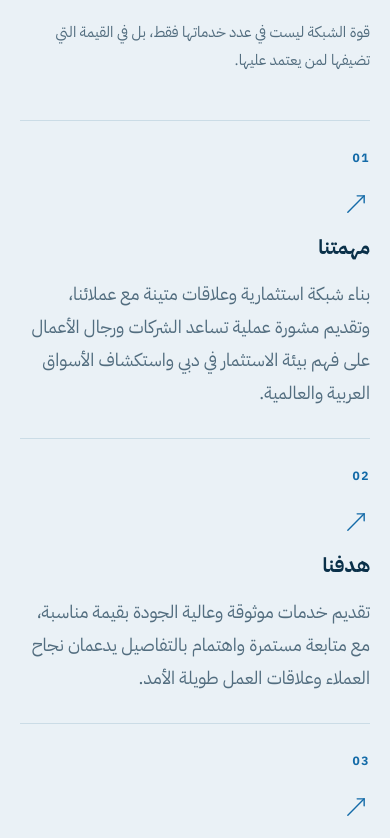
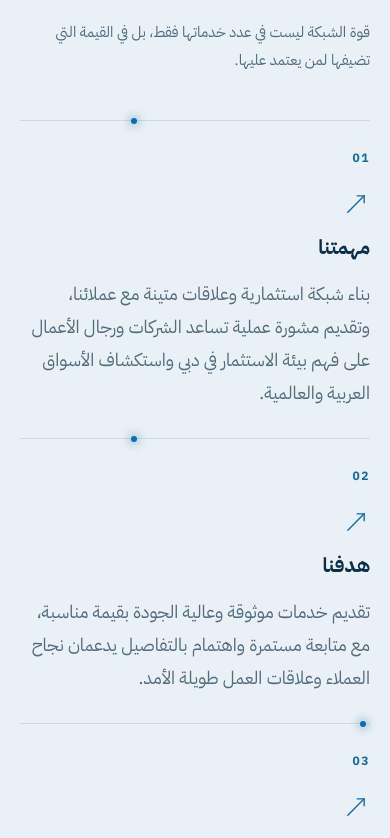
Before and after one commit to Bashar-alJabi/inbs-website, a Next.js app: page /ar/about in a window 390 px wide. Shown: the part 1942-2780 px from the top of the page. Built offline with nearby package versions, Linux system fonts and the light colour scheme; no server answers.

Commit message:
style(about): animate subtle track and divider signals across responsive principles

```diff
--- a/src/styles/about.css
+++ b/src/styles/about.css
@@ -93,7 +93,42 @@
 .inbs-story-section-head h2{margin-bottom:0}
 .inbs-story-section-head>p{color:var(--story-muted);font-size:clamp(15px,1.25vw,18px);line-height:1.85;max-width:370px;margin-bottom:5px}
 .inbs-story-principle-grid{display:grid;grid-template-columns:repeat(3,minmax(0,1fr));border-top:1px solid var(--story-line);border-bottom:1px solid var(--story-line)}
+.inbs-story-principle-grid{position:relative}
 .inbs-story-principle-grid>div{min-width:0}
+.inbs-story-principle{position:relative}
+.inbs-story-principle-track-dot,.inbs-story-principle-divider-dot{
+  position:absolute;z-index:2;width:6px;height:6px;border-radius:50%;
+  background:var(--story-accent);box-shadow:0 0 10px 2px color-mix(in srgb,var(--story-accent) 45%,transparent);
+  pointer-events:none;
+}
+.inbs-story-principle-track-dot{
+  top:-3px;inset-inline-start:0;
+  animation:inbs-story-principle-travel 9s linear infinite;
+}
+@keyframes inbs-story-principle-travel{
+  from{inset-inline-start:0}
+  to{inset-inline-start:calc(100% - 6px)}
+}
+.inbs-story-principle-divider-dot{
+  top:0;inset-inline-start:-3px;
+  animation:inbs-story-principle-drop 6.5s ease-in-out infinite;
+}
+.inbs-story-principle-grid>div:nth-of-type(3) .inbs-story-principle-divider-dot{animation-delay:-2.1s}
+@keyframes inbs-story-principle-drop{
+  0%,10%{top:0;opacity:0}
+  18%,80%{opacity:1}
+  100%{top:calc(100% - 6px);opacity:0}
+}
+@media(max-width:1100px){
+  .inbs-story-principle-divider-dot{
+    top:-3px;inset-inline-start:0;
+    animation:inbs-story-principle-travel 9s linear infinite;
+  }
+  .inbs-story-principle-grid>div:nth-of-type(3) .inbs-story-principle-divider-dot{animation-delay:-3s}
+}
+@media(prefers-reduced-motion:reduce){
+  .inbs-story-principle-track-dot,.inbs-story-principle-divider-dot{display:none;animation:none}
+}
 .inbs-story-principle{
   height:100%;padding:36px clamp(30px,2.8vw,42px) 42px;
   display:flex;flex-direction:column;align-items:flex-start;
```
